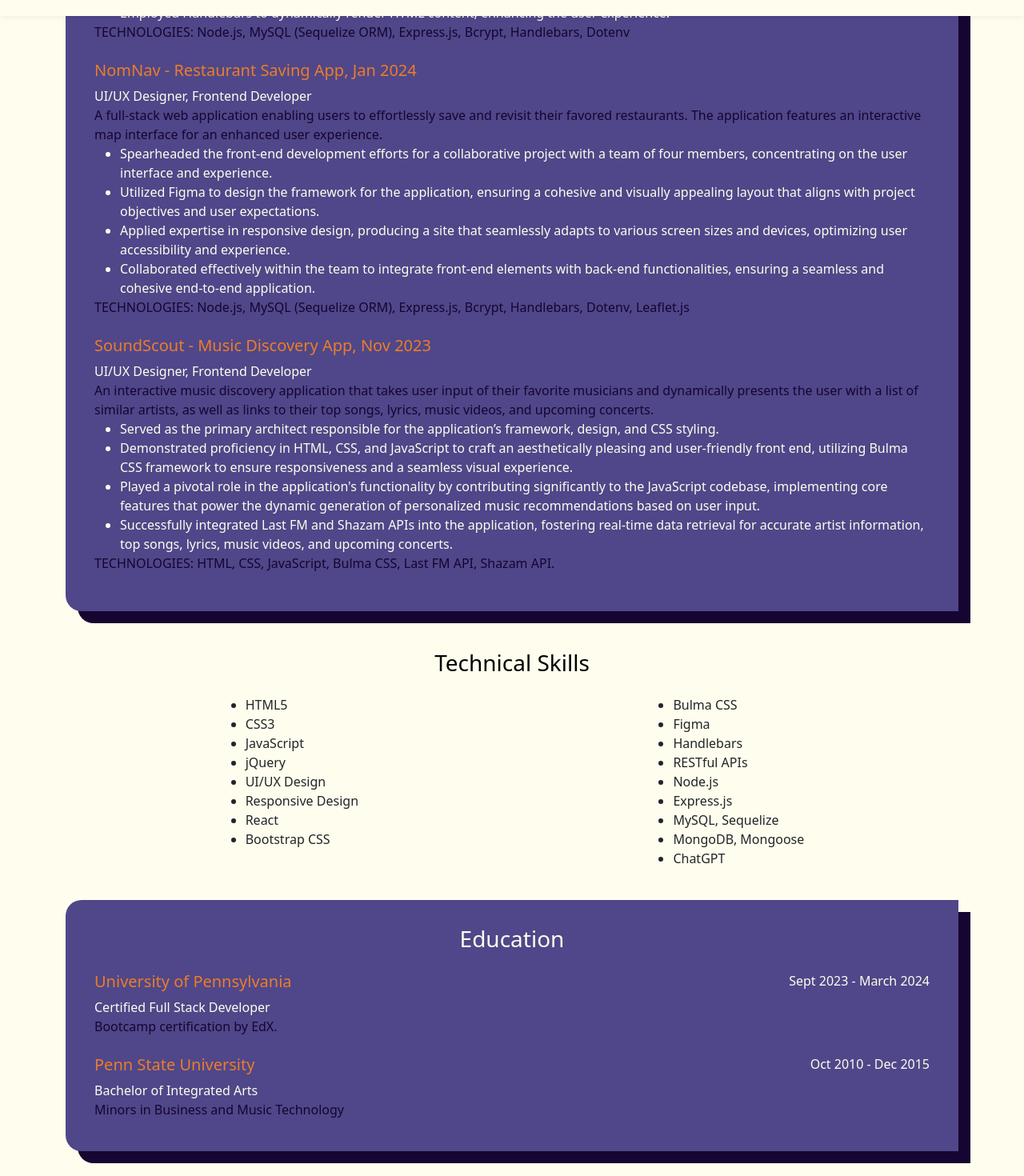
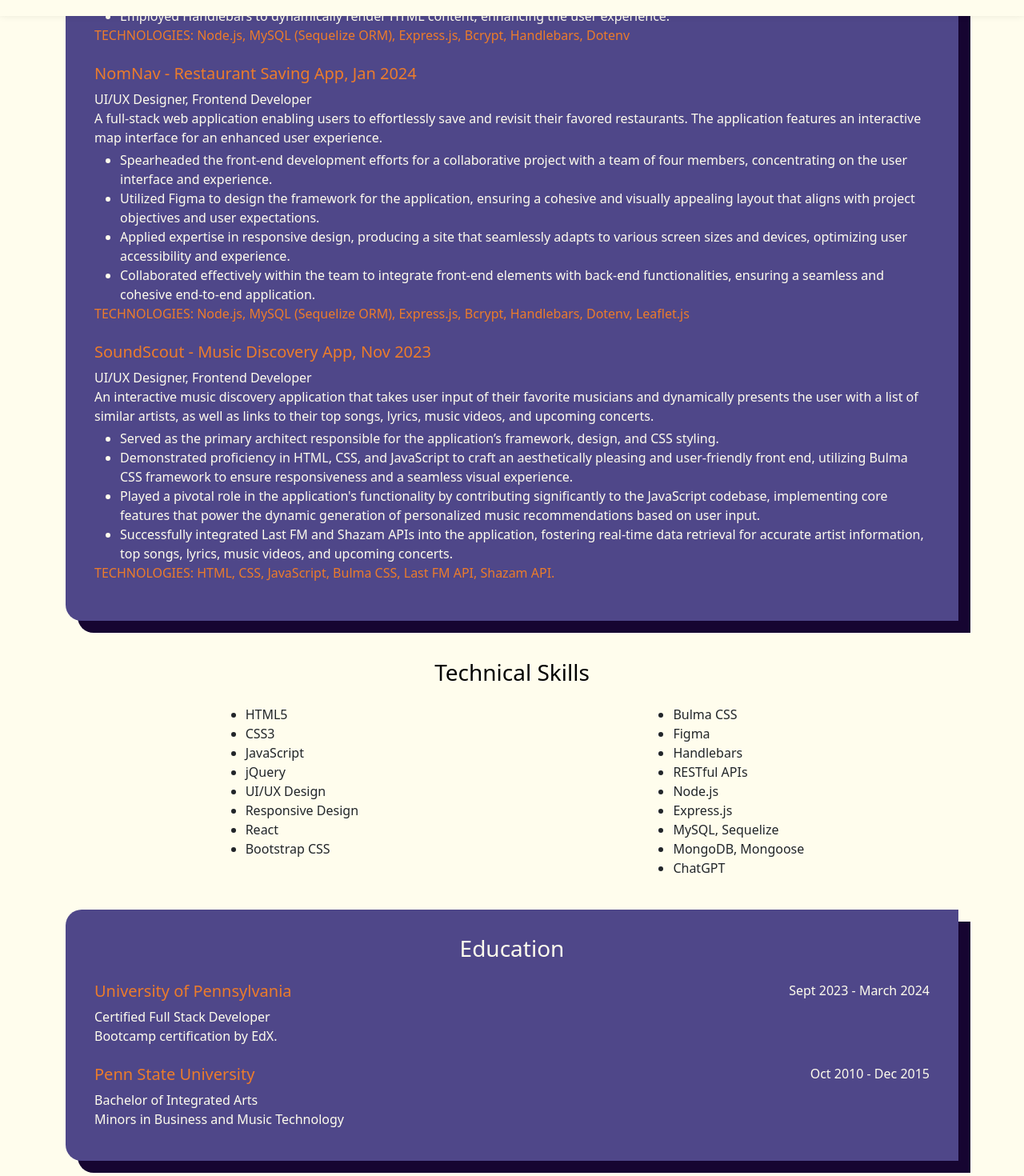
Before and after one commit to Dossman-thomas/Portfolio, a React (Vite) app: page /resume in a window 1280 px wide. Shown: the part 780-2250 px from the top of the page at 80% size. Built offline with nearby package versions, Linux system fonts and the light colour scheme; a web font is replaced by a local one.

Commit message:
Typography colors fixed for better visibility/UX

```diff
--- a/src/css/resume.css
+++ b/src/css/resume.css
@@ -21,8 +21,8 @@ h6 {
   color: var(--bckgrnd);
 }
 
-.drkvio-text {
-  color: var(--drkvio)
+.orange-text {
+  color: var(--pumpkin);
 }
 
 .school-yr {
--- a/src/pages/Resume.jsx
+++ b/src/pages/Resume.jsx
@@ -47,7 +47,7 @@ export default function Resume() {
               Full Stack Developer
             </p>
 
-            <p className='drkvio-text'>
+            <p className='white-text mb-1'>
               a comprehensive tech blog site, facilitating user registration, login, and seamless posting of tech blog entries. Users can engage through comments on existing posts, fostering a vibrant community.
             </p>
 
@@ -71,7 +71,7 @@ export default function Resume() {
 
             </ul>
 
-            <p className='drkvio-text mb-4'>
+            <p className='orange-text mb-4'>
               TECHNOLOGIES: Node.js, MySQL (Sequelize ORM), Express.js, Bcrypt, Handlebars, Dotenv
             </p>
 
@@ -89,7 +89,7 @@ export default function Resume() {
               UI/UX Designer, Frontend Developer
             </p>
 
-            <p className='drkvio-text'>
+            <p className='white-text mb-1'>
               A full-stack web application enabling users to effortlessly save and revisit their favored restaurants.  The application features an interactive map interface for an enhanced user experience.
             </p>
 
@@ -113,7 +113,7 @@ export default function Resume() {
 
             </ul>
 
-            <p className='drkvio-text mb-4'>
+            <p className='orange-text mb-4'>
               TECHNOLOGIES: Node.js, MySQL (Sequelize ORM), Express.js, Bcrypt, Handlebars, Dotenv, Leaflet.js
             </p>
 
@@ -130,7 +130,7 @@ export default function Resume() {
               UI/UX Designer, Frontend Developer
             </p>
 
-            <p className='drkvio-text'>
+            <p className='white-text mb-1'>
               An interactive music discovery application that takes user input of their favorite musicians and dynamically presents the user with a list of similar artists, as well as links to their top songs, lyrics, music videos, and upcoming concerts.
             </p>
 
@@ -154,7 +154,7 @@ export default function Resume() {
 
             </ul>
 
-            <p className='drkvio-text mb-4'>
+            <p className='orange-text mb-4'>
               TECHNOLOGIES: HTML, CSS, JavaScript, Bulma CSS, Last FM API, Shazam API.
             </p>
 
@@ -277,7 +277,7 @@ export default function Resume() {
               Certified Full Stack Developer
             </p>
 
-            <p className='drkvio-text mb-4'>
+            <p className='white-text mb-4'>
               Bootcamp certification by EdX.
             </p>
 
@@ -301,7 +301,7 @@ export default function Resume() {
               Bachelor of Integrated Arts
             </p>
 
-            <p className='drkvio-text mb-3'>
+            <p className='white-text mb-3'>
               Minors in Business and Music Technology
             </p>
 
```
